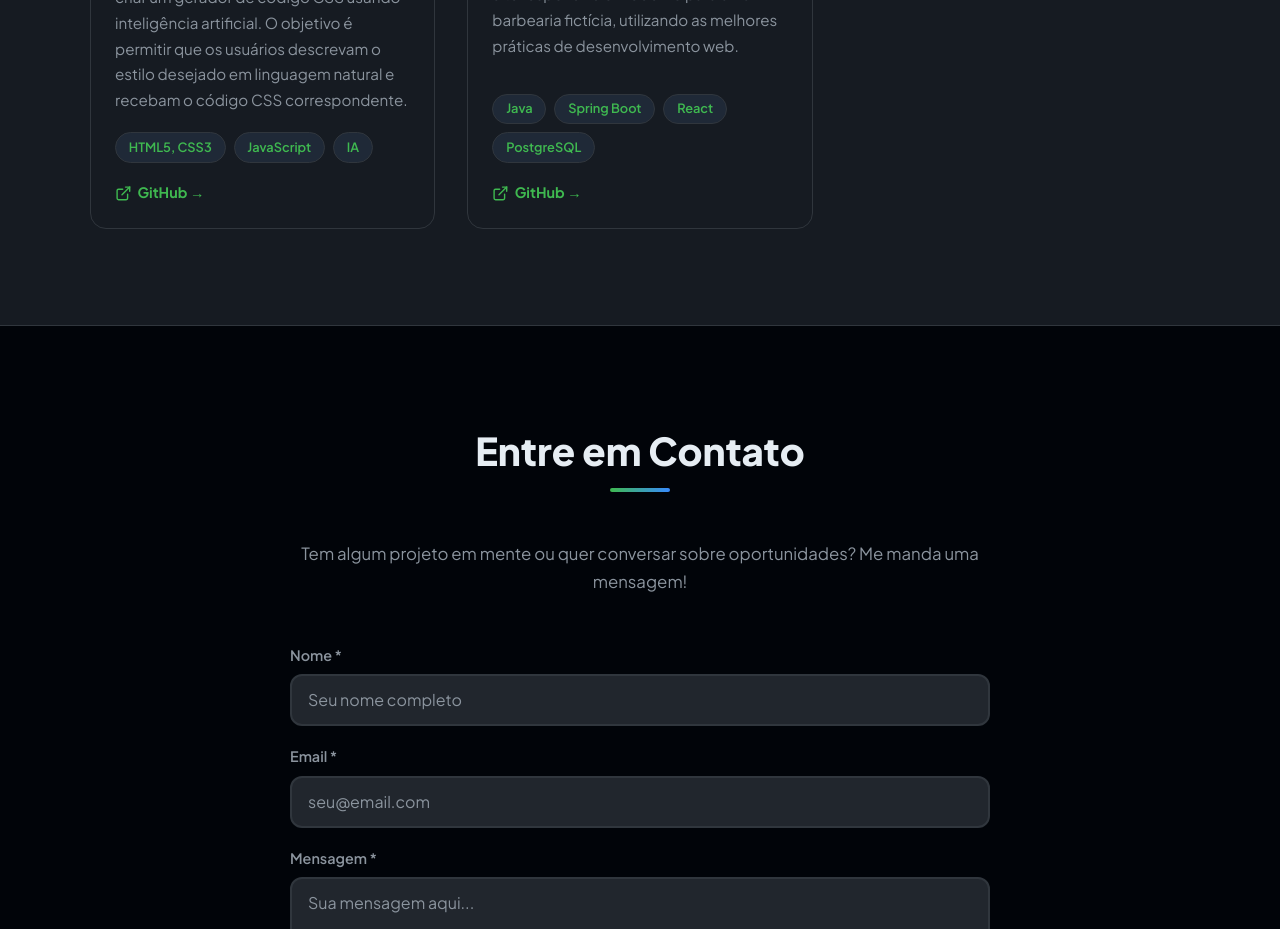
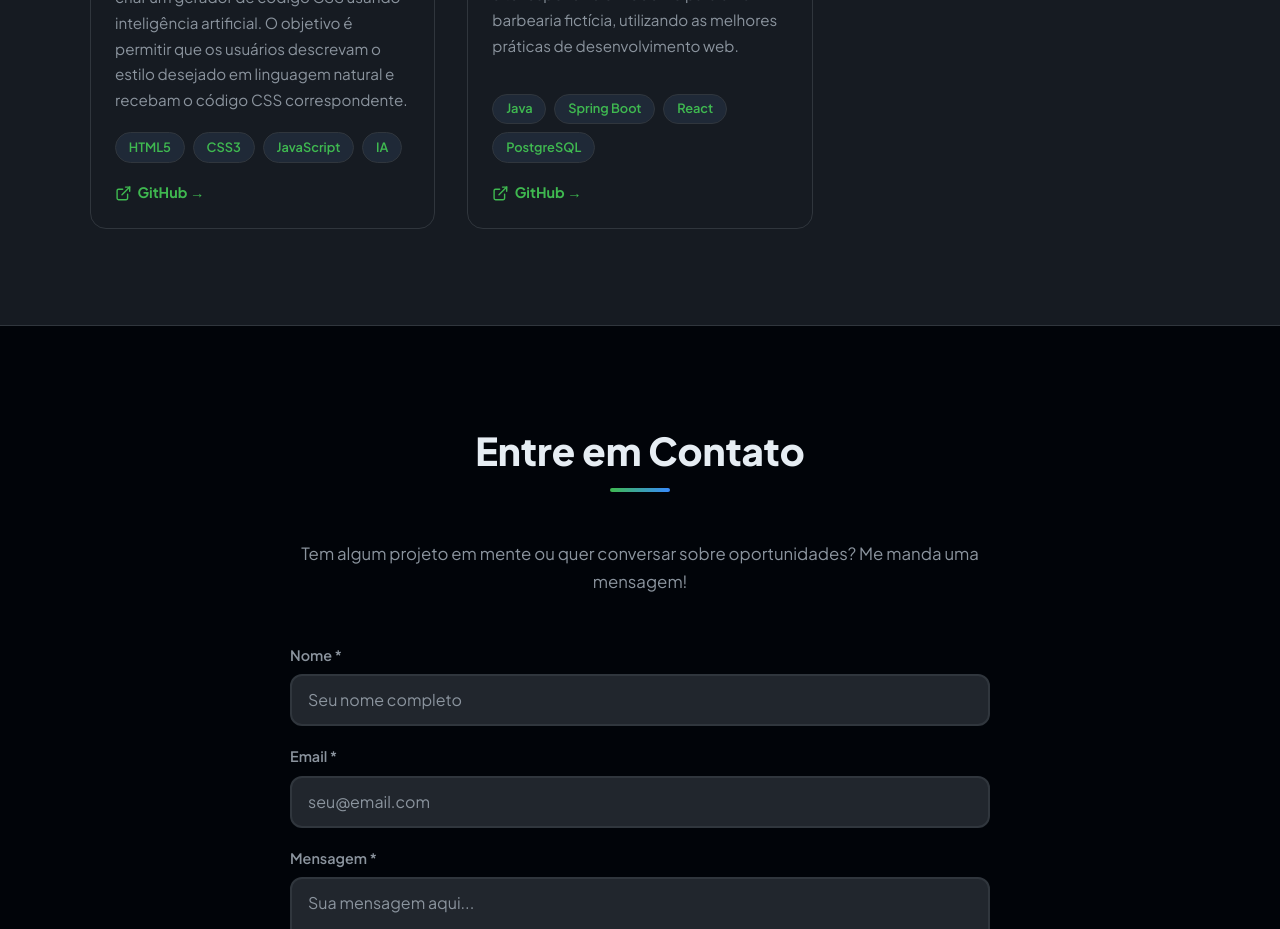
Before and after one commit to MuriloRVv2/Portfolio, a React (Vite) app: page / in a window 1280 px wide. Shown: the part 3100-4029 px from the top of the page. Built offline with nearby package versions, Linux system fonts and the light colour scheme.

Commit message:
Corrigindo texto

```diff
--- a/src/App.tsx
+++ b/src/App.tsx
@@ -662,7 +662,7 @@ function Projects() {
       title: "Projeto de Gerador de CSS com IA",
       description:
         "Projeto de curso online de Devclub para criar um gerador de código CSS usando inteligência artificial. O objetivo é permitir que os usuários descrevam o estilo desejado em linguagem natural e recebam o código CSS correspondente.",
-      tags: ["HTML5, CSS3", "JavaScript", "IA"],
+      tags: ["HTML5", "CSS3", "JavaScript", "IA"],
       emoji: "🎨",
       gradient: "linear-gradient(135deg, #1a1a2e, #16213e)",
       link: "https://github.com/MuriloRVv2/DevClub-aula",
```
